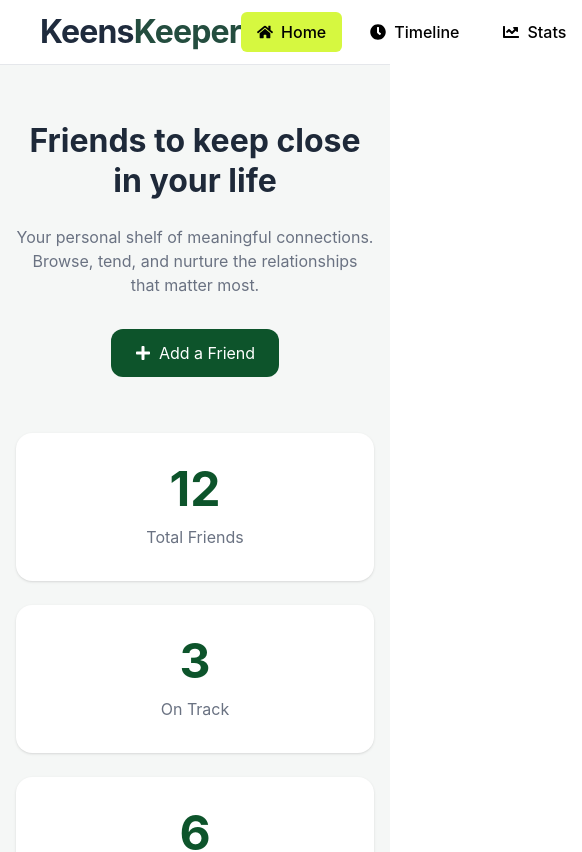
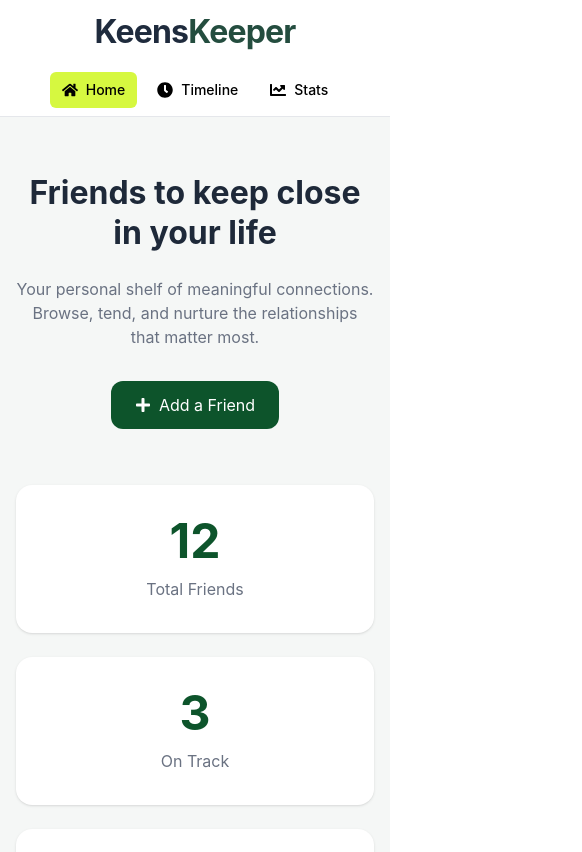
Before and after one commit to nazmulofficial/A7-keen-keeper, a Next.js app: page / in a window 390 px wide. Shown: the top 852 px of the page, 582 px wide, since content can reach past the window. Built offline with nearby package versions, Linux system fonts and the light colour scheme.

Commit message:
last update navbar

```diff
--- a/src/components/Navbar.js
+++ b/src/components/Navbar.js
@@ -15,12 +15,12 @@ export default function Navbar() {
     {
       name: "Home",
       path: "/",
-      icon: <FaHome size={16} className="text-inherit"/>,
+      icon: <FaHome size={16} className="text-inherit" />,
     },
     {
       name: "Timeline",
       path: "/timeline",
-      icon: <FaClock size={16} className="text-inherit"/>,
+      icon: <FaClock size={16} className="text-inherit" />,
     },
     {
       name: "Stats",
@@ -30,21 +30,22 @@ export default function Navbar() {
   ];
 
   return (
-    <nav className="bg-white border-b border-gray-200 px-10 py-2">
-      <div className="max-w-8xl mx-auto flex items-center justify-between">
+    <nav className="bg-white border-b border-gray-200 px-4 sm:px-6 md:px-10 py-2">
 
+      <div className="max-w-8xl mx-auto flex flex-col sm:flex-row items-center justify-between gap-4 sm:gap-0">
 
-        <h1 className="text-[34px] font-bold text-[#1f2b3d] tracking-tight">
+        <h1 className="text-[28px] sm:text-[34px] font-bold text-[#1f2b3d] tracking-tight">
           Keens<span className="text-[#244D3F]">Keeper</span>
         </h1>
 
         {/* Nav Links */}
-        <div className="flex items-center gap-3">
+        <div className="flex items-center flex-wrap justify-center gap-2 sm:gap-3">
+
           {navLinks.map((link) => (
             <Link
               key={link.path}
               href={link.path}
-              className={`flex items-center gap-2 px-4 py-2 rounded-md text-1xl font-medium transition ${
+              className={`flex items-center gap-2 px-3 sm:px-4 py-2 rounded-md text-sm sm:text-base font-medium transition ${
                 pathname === link.path
                   ? "bg-[#d6f840] text-white"
                   : "text-gray-500 hover:bg-gray-100"
@@ -54,6 +55,7 @@ export default function Navbar() {
               {link.name}
             </Link>
           ))}
+
         </div>
       </div>
     </nav>
```
